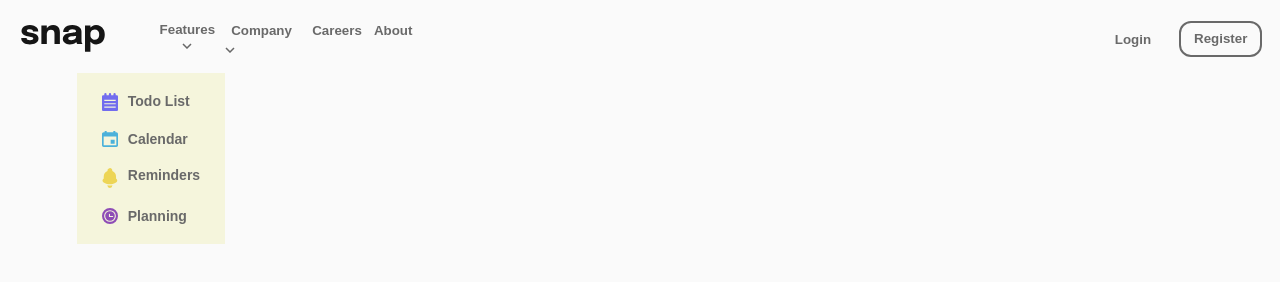
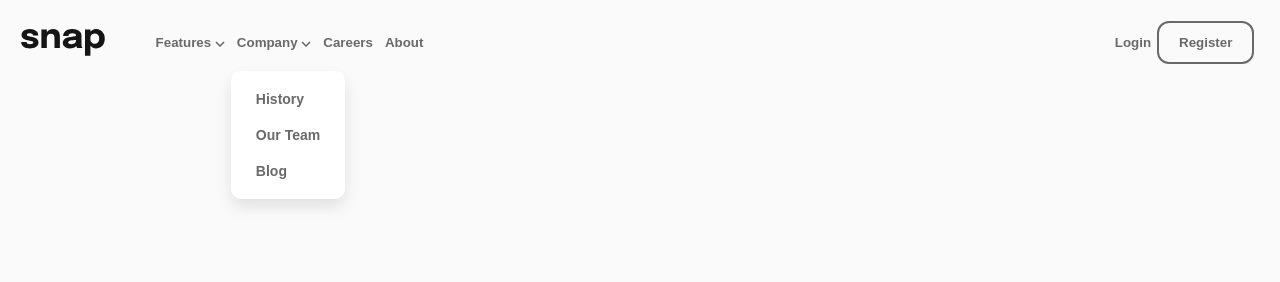
Before and after one commit to PedroRuama/FrontEndMentor, a plain HTML site: page solution/index.html in a window 1280 px wide. Both pictures are taken after a click on the button "Company". Drawn offline with Linux system fonts and the light colour scheme.

Commit message:
nav scrip

```diff
--- a/solution/index.html
+++ b/solution/index.html
@@ -6,7 +6,8 @@
     <meta name="viewport" content="width=device-width, initial-scale=1.0" />
     <title>Snap</title>
     <link rel="stylesheet" href="style.css" />
-    <script type="script" src="script.js"></script>
+    <script src="script.js"></script>
+    <!-- <link rel="icon" href="../snap chellenge/images/logo.svg"> -->
   </head>
 
   <body>
@@ -15,10 +16,10 @@
         <img src="../snap chellenge/images/logo.svg" alt="logo" />
         <div id="sections">
           <div>
-            <button id="features">
+            <button id="features" onclick="dropFeatures()">
               Features
 
-              <div id="drop_features">
+              <div id="drop_features" >
                 <a class="icon-txt" href="#"
                   ><img
                     src="../snap chellenge/images/icon-todo.svg"
@@ -55,8 +56,24 @@
             </button>
           </div>
           <div>
-            <button>Company</button>
-            <img src="../snap chellenge/images/icon-arrow-down.svg" alt="" />
+            <button id="company" onclick="dropCompany()">
+              Company
+
+              <div id="drop_company">
+                <a href="#" class="icon-txt">
+                  History
+                </a>
+                <a href="#" class="icon-txt">
+                  Our Team
+                </a>
+                <a href="#" class="icon-txt">
+                  Blog
+                </a>
+              </div>
+
+
+              <img src="../snap chellenge/images/icon-arrow-down.svg" alt="" />
+            </button>
           </div>
           <div><button>Careers</button></div>
           <div><button>About</button></div>
@@ -67,5 +84,6 @@
         <div><button id="btn_register" type="button">Register</button></div>
       </div>
     </nav>
+
   </body>
 </html>
--- a/solution/script.js
+++ b/solution/script.js
@@ -0,0 +1,20 @@
+let dropFea= false
+let dropCom = false
+
+function dropFeatures(){
+    dropFea = !dropFea
+    if(dropFea){
+        document.getElementById("drop_features").style = "display: flex"
+    }
+
+    else{document.getElementById("drop_features").style = "display: none"}
+}
+
+function dropCompany(){
+    dropCom = !dropCom
+    if(dropCom){
+        document.getElementById("drop_company").style = "display: flex"
+    }
+
+    else{document.getElementById("drop_company").style = "display: none"}
+}
--- a/solution/style.css
+++ b/solution/style.css
@@ -52,13 +52,13 @@ nav button:hover {
   display: inline-flex;
   width: 30%;
   padding: 0% 5%;
-
+  white-space: nowrap;
   justify-content: space-between;
 }
 
 #btn_register {
   border: solid 2px;
-  padding: 15% 22%;
+  padding: 12px 20px;
   border-radius: 12px;
 }
 
@@ -75,27 +75,53 @@ nav button:hover {
 #features {
   position: relative;
 }
+#company{
+  position: relative;
+}
 
 #drop_features {
   font-size: 14px;
-  z-index: 99;
+  /* z-index: 99; */
   position: absolute;
   top: calc(100% + 20px);
   right: 0;
-  background-color: beige;
-  display: flex;
+  background-color: white;
   flex-direction: column;
   justify-content: center;
+  padding: 10px 30px;
+  display: none;
+  box-shadow: 0px 8px 16px 0px rgba(0,0,0,0.1);
+  border-radius: 10px;
+}
+
+#drop_company{
+  font-size: 14px;
+  position: absolute;
+  top: calc(100% + 20px);
+  left: 0;
+  display: none;
+  flex-direction: column;
+  justify-content: center;
+  background-color: white;
   padding: 10px 25px;
+  box-shadow: 0px 8px 16px 0px rgba(0,0,0,0.1);
+  border-radius: 10px;
+
 }
+
+
 
 .icon-txt {
   display: flex;
   padding: 10px 0;
   white-space: nowrap;
 }
+.icon-txt:hover{
+  color: black;
+}
 
 .icon-txt img {
   width: 16px;
   margin-right: 10px;
 }
+/* ---------------------------------------------fim barra navegação ----------------- */
```
